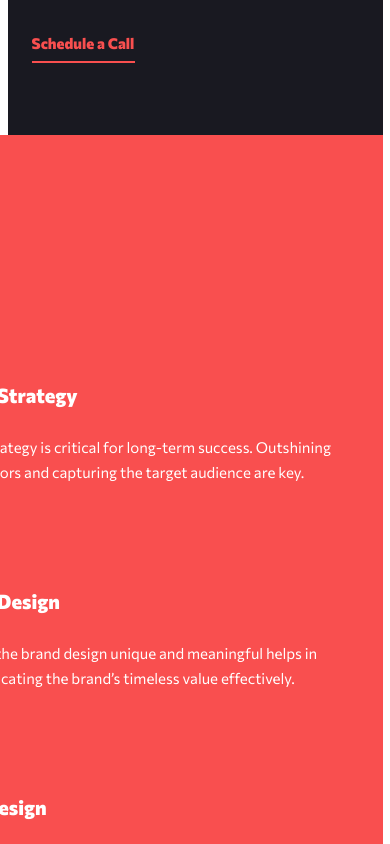
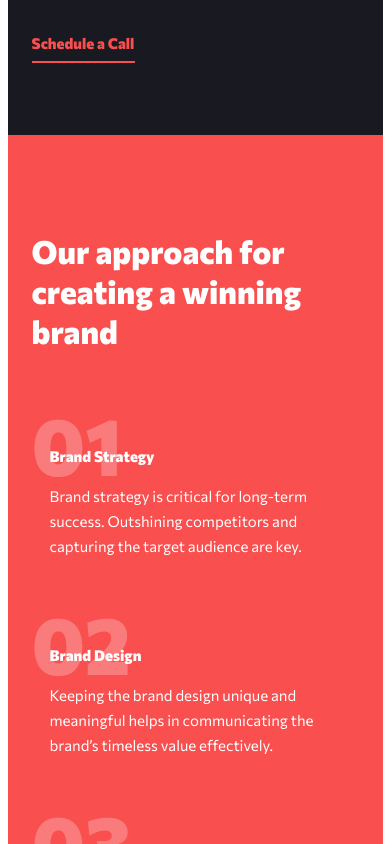
Before and after one commit to danielopq/creative, a React (Vite) app: page / in a window 390 px wide. Shown: the part 1260-2104 px from the top of the page. Built offline with nearby package versions, Linux system fonts and the light colour scheme.

Commit message:
approach.css - mobile version done

```diff
--- a/src/components/approach/approach.css
+++ b/src/components/approach/approach.css
@@ -101,59 +101,43 @@
 
 @media screen and (max-width:767px) {
     #approach{
-        width: inherit;
-        height: 1100px;
+        height: auto;
         margin-top: 0px;
-        display: inline-flex;
-        align-items: flex-start;
-        justify-content: flex-end;
+        padding-bottom: 56px;
+        display: flex;
+        flex-direction: column;
+        background-color: var(--red);
     }
 
     #approach h2{
-        width: 540px;
-        height: 192px;
-        margin: 400px -144px 0px 0px;
-        z-index: 1;
-        color: black;
+        width: 327px;
+        height: 120px;
+        margin: 96px 0px 0px 24px;
+        color: white;
     }
 
     #approach-content{
-        height: inherit;
-        width: 895px;
-        background-color: var(--red);
+        width: inherit;
     }
 
     #approach-guidelines{
-        width: 504px;
-        height: auto;
-        display:flex;
-        margin: 200px 0px 0px 285px;
-        flex-direction: column;
+        width: 327px;
+        margin: 49px 0px 0px 24px;
     }
 
     .guideline-container{
-        color: white;
-        margin-bottom: 56px;
-    }
-
-    .guideline-point-number{
-        width: inherit;
-        height: 88px;
-        font: 800 80px/88px 'Commissioner-ExtraBold';
-        opacity:0.25;
+        margin-bottom: 40px;
     }
 
     .guideline-point-content{
-        width: 445px;
-        height: auto;
-        float: right;
+        width: 309px;
         margin-top: -44px;
     }
 
     .guideline-point-header{
         width: inherit;
-        height: 32px;
-        font: 400 20px/32px 'Commissioner-ExtraBold';
-        margin-bottom: 24px;
+        height: 25px;
+        font: 400 15px/25px 'Commissioner-ExtraBold';
+        margin-bottom: 15px;
     }
 }
```
